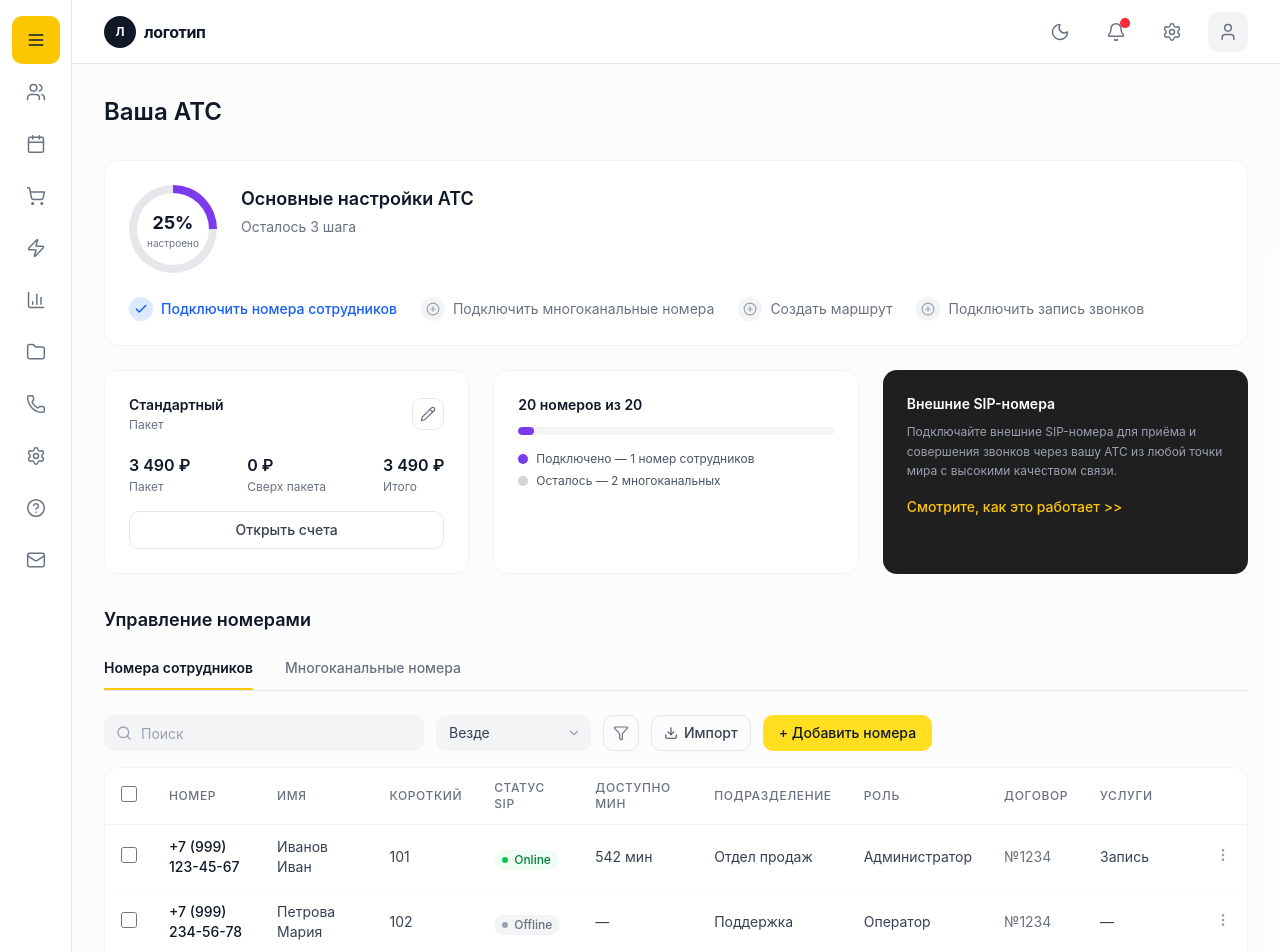
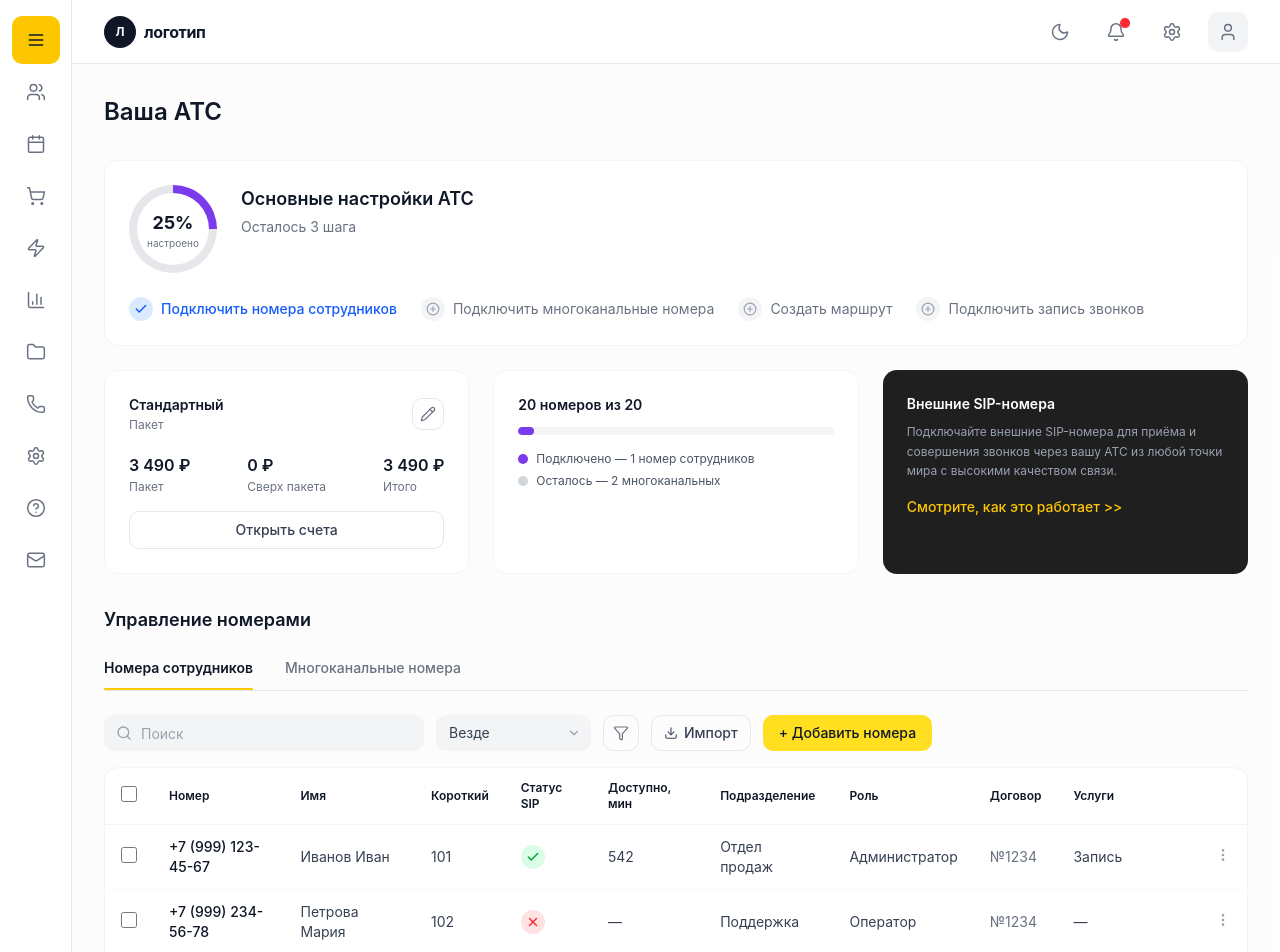
Before and after one commit to VeronikaVinogradova/Images, a Next.js app: page / in a window 1280 px wide. Shown: the top 952 px of the page. Built offline with nearby package versions, Linux system fonts and the light colour scheme.

Commit message:
9461b53b-192d-46d4-92d5-31e234f31d92

```diff
--- a/src/app/page.tsx
+++ b/src/app/page.tsx
@@ -291,9 +291,9 @@ export default function Home() {
 
   // ─── Sample table data ──────────────────────────
   const sampleNumbers = [
-    { number: '+7 (999) 123-45-67', name: 'Иванов Иван', short: '101', sip: 'Online', minutes: '542 мин', dept: 'Отдел продаж', role: 'Администратор', contract: '№1234', services: 'Запись' },
+    { number: '+7 (999) 123-45-67', name: 'Иванов Иван', short: '101', sip: 'Online', minutes: '542', dept: 'Отдел продаж', role: 'Администратор', contract: '№1234', services: 'Запись' },
     { number: '+7 (999) 234-56-78', name: 'Петрова Мария', short: '102', sip: 'Offline', minutes: '—', dept: 'Поддержка', role: 'Оператор', contract: '№1234', services: '—' },
-    { number: '+7 (999) 345-67-89', name: 'Сидоров Алексей', short: '103', sip: 'Online', minutes: '1 230 мин', dept: 'Отдел продаж', role: 'Менеджер', contract: '№1234', services: 'Запись, Голос. почта' },
+    { number: '+7 (999) 345-67-89', name: 'Сидоров Алексей', short: '103', sip: 'Online', minutes: '1 230', dept: 'Отдел продаж', role: 'Менеджер', contract: '№1234', services: 'Запись, Голос. почта' },
   ]
 
   return (
@@ -602,15 +602,15 @@ export default function Home() {
                         <th className="w-10 px-4 py-3">
                           <input type="checkbox" className="w-4 h-4 rounded border-gray-300 cursor-pointer" />
                         </th>
-                        <th className="px-4 py-3 text-left text-xs font-medium text-gray-500 uppercase tracking-wider">Номер</th>
-                        <th className="px-4 py-3 text-left text-xs font-medium text-gray-500 uppercase tracking-wider">Имя</th>
-                        <th className="px-4 py-3 text-left text-xs font-medium text-gray-500 uppercase tracking-wider">Короткий</th>
-                        <th className="px-4 py-3 text-left text-xs font-medium text-gray-500 uppercase tracking-wider">Статус SIP</th>
-                        <th className="px-4 py-3 text-left text-xs font-medium text-gray-500 uppercase tracking-wider">Доступно мин</th>
-                        <th className="px-4 py-3 text-left text-xs font-medium text-gray-500 uppercase tracking-wider">Подразделение</th>
-                        <th className="px-4 py-3 text-left text-xs font-medium text-gray-500 uppercase tracking-wider">Роль</th>
-                        <th className="px-4 py-3 text-left text-xs font-medium text-gray-500 uppercase tracking-wider">Договор</th>
-                        <th className="px-4 py-3 text-left text-xs font-medium text-gray-500 uppercase tracking-wider">Услуги</th>
+                        <th className="px-4 py-3 text-left text-xs font-semibold text-gray-900">Номер</th>
+                        <th className="px-4 py-3 text-left text-xs font-semibold text-gray-900">Имя</th>
+                        <th className="px-4 py-3 text-left text-xs font-semibold text-gray-900">Короткий</th>
+                        <th className="px-4 py-3 text-left text-xs font-semibold text-gray-900">Статус SIP</th>
+                        <th className="px-4 py-3 text-left text-xs font-semibold text-gray-900">Доступно, мин</th>
+                        <th className="px-4 py-3 text-left text-xs font-semibold text-gray-900">Подразделение</th>
+                        <th className="px-4 py-3 text-left text-xs font-semibold text-gray-900">Роль</th>
+                        <th className="px-4 py-3 text-left text-xs font-semibold text-gray-900">Договор</th>
+                        <th className="px-4 py-3 text-left text-xs font-semibold text-gray-900">Услуги</th>
                         <th className="w-10 px-4 py-3"></th>
                       </tr>
                     </thead>
@@ -624,14 +624,15 @@ export default function Home() {
                           <td className="px-4 py-3 text-sm text-gray-700">{row.name}</td>
                           <td className="px-4 py-3 text-sm text-gray-700">{row.short}</td>
                           <td className="px-4 py-3">
-                            <span className={`inline-flex items-center gap-1.5 text-xs font-medium px-2 py-0.5 rounded-full ${
-                              row.sip === 'Online'
-                                ? 'bg-green-50 text-green-700'
-                                : 'bg-gray-100 text-gray-500'
-                            }`}>
-                              <span className={`w-1.5 h-1.5 rounded-full ${row.sip === 'Online' ? 'bg-green-500' : 'bg-gray-400'}`} />
-                              {row.sip}
-                            </span>
+                            {row.sip === 'Online' ? (
+                              <span className="inline-flex w-6 h-6 rounded-full bg-green-100 items-center justify-center">
+                                <Check size={14} className="text-green-600" strokeWidth={2.5} />
+                              </span>
+                            ) : (
+                              <span className="inline-flex w-6 h-6 rounded-full bg-red-100 items-center justify-center">
+                                <X size={14} className="text-red-500" strokeWidth={2.5} />
+                              </span>
+                            )}
                           </td>
                           <td className="px-4 py-3 text-sm text-gray-700">{row.minutes}</td>
                           <td className="px-4 py-3 text-sm text-gray-700">{row.dept}</td>
```
